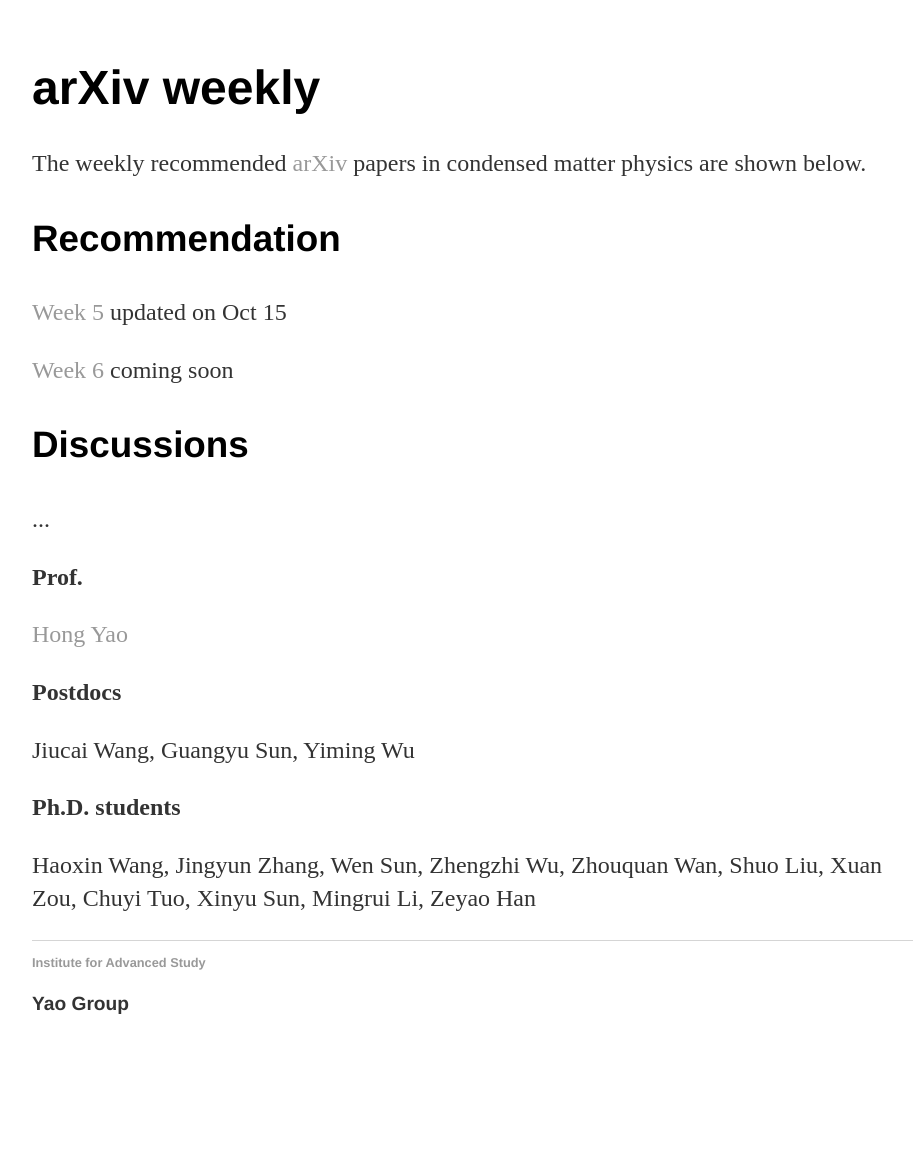
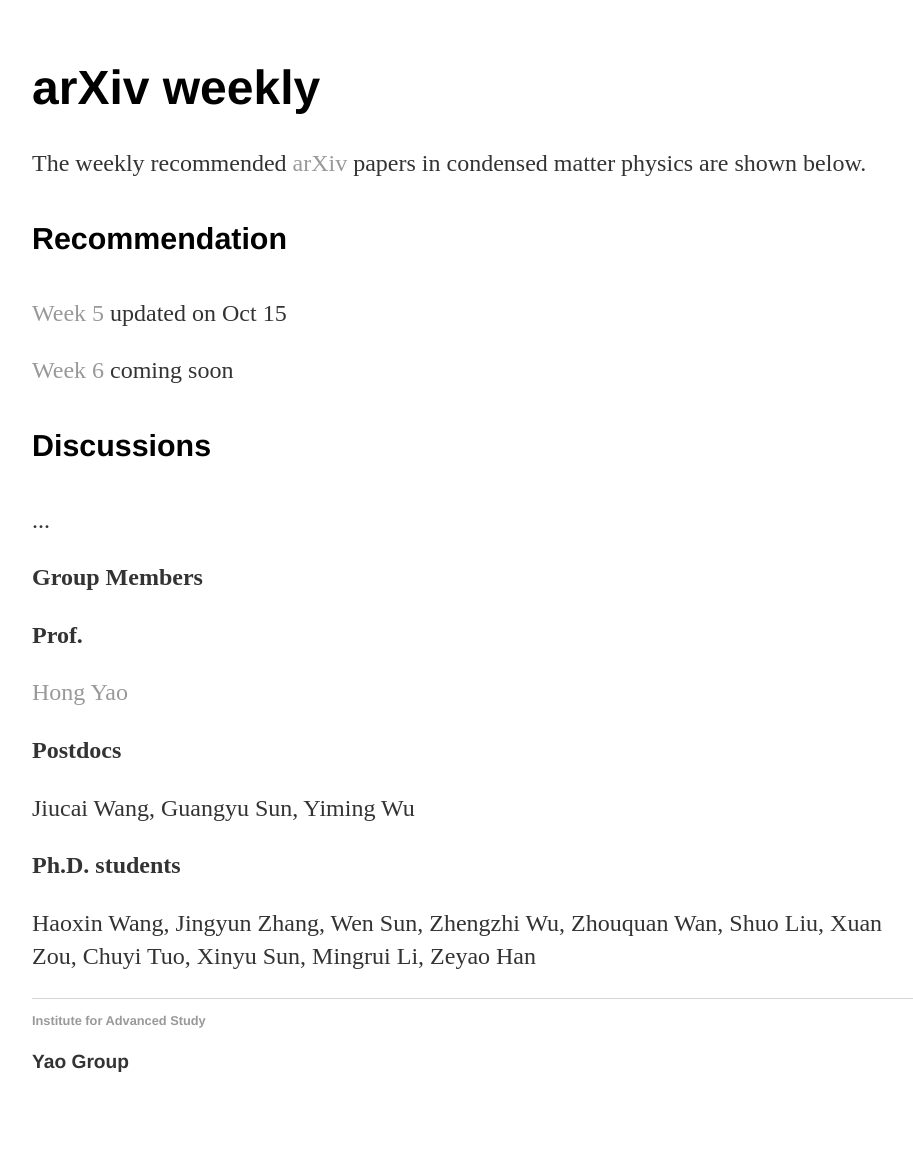
Before and after one commit to xuanzziu/xuanzziu.github.io, a Jekyll site: the page built from arXiv/index.html, in a window 1280 px wide. Shown: the whole page, without its empty margins (160-1073 px from the left). Built offline with Jekyll 4.4.1, drawn with Linux system fonts in a browser that asks for light colours; before the commit the page ends 1115 px from its top, so only the background shows below that.

Commit message:
Update index.html

```diff
--- a/arXiv/index.html
+++ b/arXiv/index.html
@@ -7,14 +7,14 @@
 			<h1>arXiv weekly</h1>
 			<p> The weekly recommended <a href="https://arxiv.org/">arXiv</a> papers in condensed matter physics are shown below.</p>
 
-			<h3>Recommendation</h3>
+			<h4>Recommendation</h4>
 			<p><a href="/arXiv/week5">Week 5</a> updated on Oct 15 </p>
 			<p><a href="/arXiv/week6">Week 6</a> coming soon</p>
-			<h3>Discussions</h3>
+			<h4>Discussions</h4>
 			<p>...</p>
 
 
-
+			<p> <b>Group Members</b> </p>
 			<p> <b>Prof.</b> </p>
 			<p> <a href="https://www.ias.tsinghua.edu.cn/info/1016/1215.htm">Hong Yao</a></p>
 			<p> <b>Postdocs</b> </p>
```
